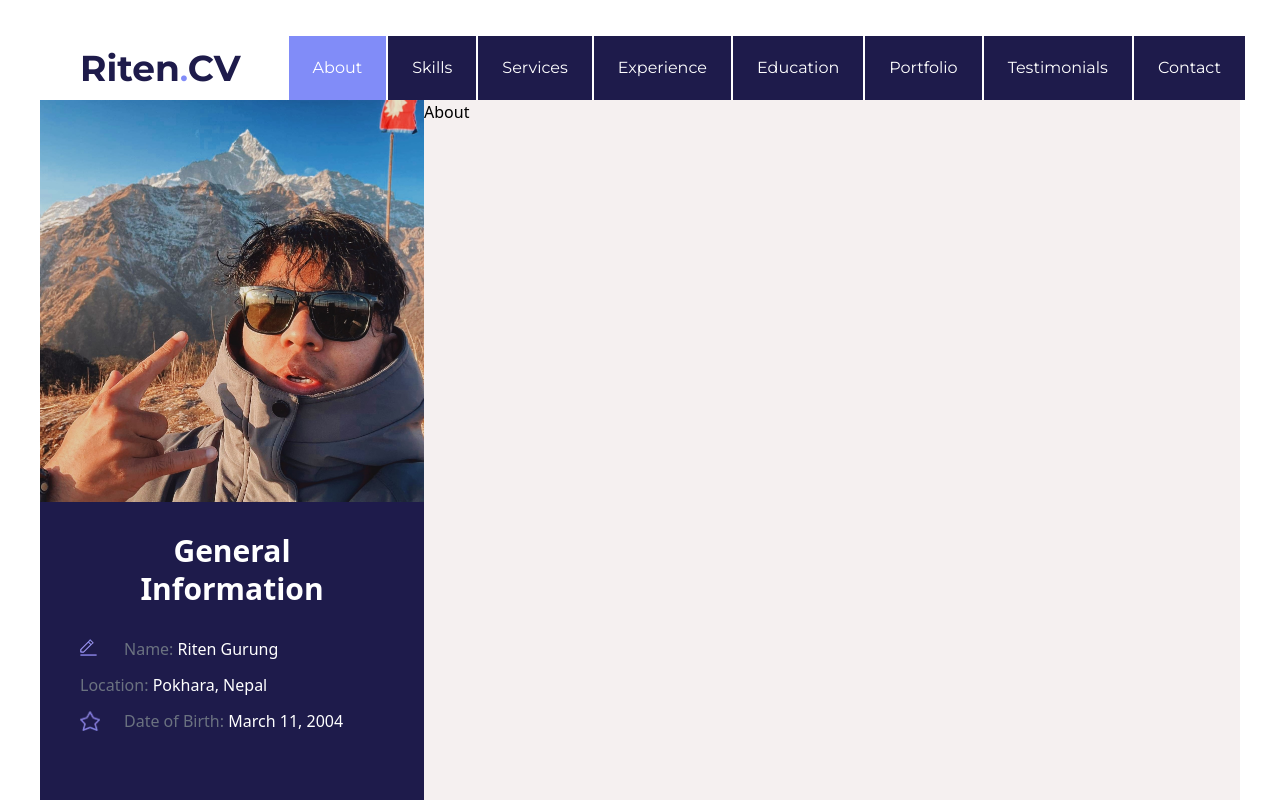
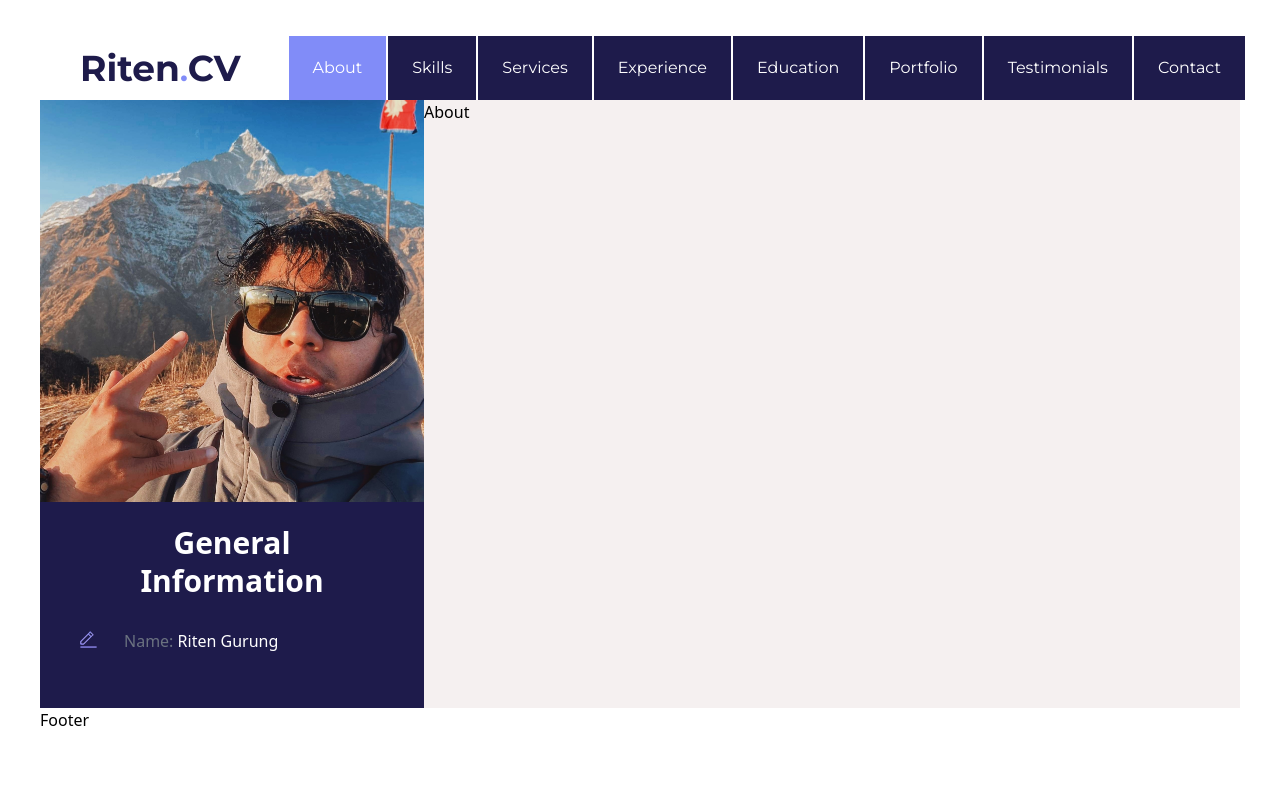
Before and after one commit to Riten1/Portfolio-website, a React (Vite) app in the folder project/: page / in a window 1280 px wide. Built offline with nearby package versions, Linux system fonts and the light colour scheme.

Commit message:
'scrollBar'

```diff
--- a/project/package.json
+++ b/project/package.json
@@ -27,6 +27,7 @@
     "eslint-plugin-react-hooks": "^4.6.0",
     "eslint-plugin-react-refresh": "^0.4.3",
     "postcss": "^8.4.35",
+    "tailwind-scrollbar": "^3.1.0",
     "tailwindcss": "^3.4.1",
     "vite": "^4.4.5"
   }
--- a/project/src/App.jsx
+++ b/project/src/App.jsx
@@ -1,12 +1,16 @@
 import { Outlet, useNavigate } from "react-router-dom";
 import Header from "./components/Header/Header";
 import { useEffect } from "react";
+import { Link } from "react-router-dom";
 import Footer from "./components/Footer/Footer";
 import SuperContainer from "./components/container/SuperContainer";
 import MainContainer from "./components/container/MainContainer";
 import image from './components/images/riten.jpg'
 import icon1 from './components/images/icon_1.png.webp'
 import icon2 from './components/images/icon_2.png.webp'
+import icon3 from './components/images/icon_3.png.webp'
+import icon4 from './components/images/icon_4.png.webp'
+import icon5 from './components/images/icon_5.png.webp'
 
 
 function App() {
@@ -30,13 +34,14 @@ function App() {
               </div>
 
             </div>
-            <div className="w-full h-full pl-10 pt-12 pr-10 pb-20 overflow-hidden">
+            <div className="w-full h-56 pl-10 pt-10 pr-10 pb-20 ">
+              <div className="h-36 overflow-y-scroll scrollbar-thumb-blue-500 scrollbar-track-gray-200">
               <div className="text-3xl font-semibold text-white leading-tight text-center">
                 General Information
               </div>
 
-              <ul className="mt-8">
-                <li className="flex items-start justify-start mb-4">
+              <ul className=" mt-8">
+                <li className="flex items-start justify-start mb-4 ">
                   <div className="w-5 h-5 mr-6">
                     <img src={icon1}></img>
                   </div>
@@ -47,7 +52,7 @@ function App() {
                 </li>
 
                 <li className="flex items-start justify-start mb-4">
-                  <div className="text-gray-500 text-base leading-tight">
+                  <div className="text-gray-500 text-base leading-tight ml-11">
                     Location:
                     <span className="text-white"> Pokhara, Nepal</span>
                   </div>
@@ -63,7 +68,37 @@ function App() {
                   </div>
                 </li>
 
+                <li className="flex items-start justify-start mb-4">
+                  <div className="w-5 h-5 mr-6">
+                  <img src={icon3}></img>
+                  </div>
+                  <div className="text-gray-500 text-base leading-tight">
+                    Contactme:
+                    <Link to='/contact' className="text-gray-500 hover:text-white duration-200"> griten186@gmail.com</Link>
+                  </div>
+                </li>
+
+                <li className="flex items-start justify-start mb-4">
+                <div className="w-5 h-5 mr-6">
+                  <img src={icon4}></img>
+                  </div>
+                  <div className="text-gray-500 text-base leading-tight">
+                    +977-9826127253
+                  </div>
+                </li>
+
+                <li className="flex items-start justify-start mb-4">
+                <div className="w-5 h-5 mr-6">
+                  <img src={icon5}></img>
+                  </div>
+                  <div className="text-gray-500 text-base leading-tight">
+                    www.riten.dev.com
+                  </div>
+                </li>
+
               </ul>
+              </div>
+
             </div>
 
           </div>
--- a/project/src/components/container/SuperContainer.jsx
+++ b/project/src/components/container/SuperContainer.jsx
@@ -2,7 +2,7 @@ import React from "react";
 
 const SuperContainer = ({ children }) => {
   return (
-    <div className="w-screen h-screen overflow-hidden pl-10 pb-11 pr-10">
+    <div className="w-screen h-screen pl-10 pb-11 pr-10 overflow-hidden">
       {children}
     </div>
   );
--- a/project/tailwind.config.js
+++ b/project/tailwind.config.js
@@ -14,5 +14,28 @@ export default {
     }
   },
   },
-  plugins: [],
+  plugins: [
+    // function ({addUtilities}){
+    //   const newUtilities = {
+    //     '.scrollbar-thin' : {
+    //       scrollbarWidth: 'thin',
+    //       scrollbarColor: 'rgb(31 29 29) white'
+    //     },
+    //     '.scrollbar-webkit': {
+    //       '&::-webkit-scrollbar' : {
+    //         width: '8px'
+    //       },
+    //       '&::-webkit-scrollbar-track' : {
+    //         background: 'white'
+    //       },
+    //       '&::-webkit-scrollbar-thumb' : {
+    //         backgroundColor: 'rbg(31 41 55)',
+    //         borderRadius: '20px',
+    //         border: '1px solid white'
+    //       },
+    //     }
+    //   }
+    //   addUtilities(newUtilities,['responsive', 'hover'])
+    // }
+    ],
 }
```
Also changed, not shown: 1 other file (tests, documents, lock files or other folders).
